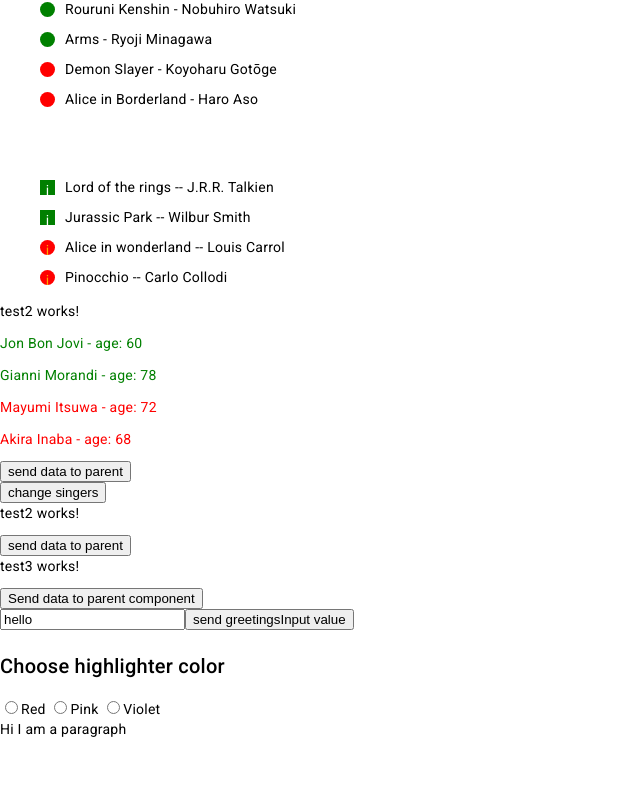
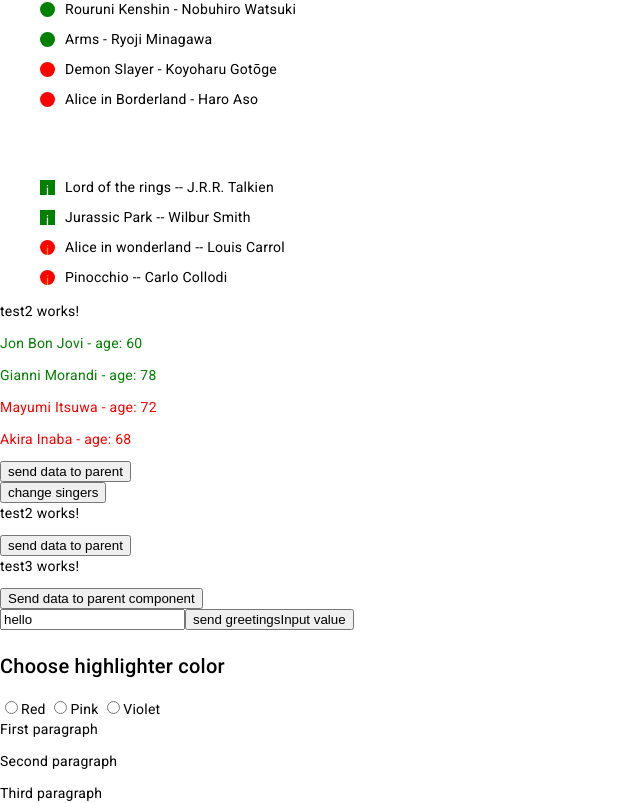
Before and after one commit to danielegeekn1/angular-practice-tests, an Angular app: page / in a window 1280 px wide. Shown: the part 1978-2781 px from the top of the page, without its empty margins (0-640 px from the left). Before the commit the page ends 2717 px from the top, so only its background shows below. Built offline with nearby package versions, Linux system fonts and the light colour scheme.

Commit message:
adding anothe property to our custom directive

```diff
--- a/src/app/app.component.html
+++ b/src/app/app.component.html
@@ -33,4 +33,6 @@
     (click)="changeHiglighterColor('Violet')"
   />Violet
 </div>
-<p [appHighlight]="color">Hi I am a paragraph</p>
+<p [appHighlight]="color" defaultColor="blue">First paragraph</p>
+<p [appHighlight]="color" defaultColor="orange">Second paragraph</p>
+<p [appHighlight]="color" defaultColor="yellow">Third paragraph</p>
--- a/src/app/app.component.ts
+++ b/src/app/app.component.ts
@@ -14,7 +14,7 @@ import {
 export class AppComponent implements OnInit, AfterViewInit {
   @ViewChild('greetingsInput') inputValue!: ElementRef<HTMLInputElement>;
   title = 'Angular-from-scratch';
-  color = 'purple';
+  color: string = '';
   singers = [
     {
       name: 'Jon Bon Jovi',
--- a/src/app/directives/highlight/highlight.directive.ts
+++ b/src/app/directives/highlight/highlight.directive.ts
@@ -5,10 +5,11 @@ import { Directive, ElementRef, HostListener, Input } from '@angular/core';
 })
 export class HighlightDirective {
   @Input() appHighlight = '';
+  @Input() defaultColor = '';
   constructor(private element: ElementRef) {}
 
   @HostListener('mouseenter') onMouseEnter() {
-    this.changeColor(this.appHighlight);
+    this.changeColor(this.appHighlight || this.defaultColor || 'purple');
   }
   @HostListener('mouseleave') onMouseLeave() {
     this.changeColor('red');
```
